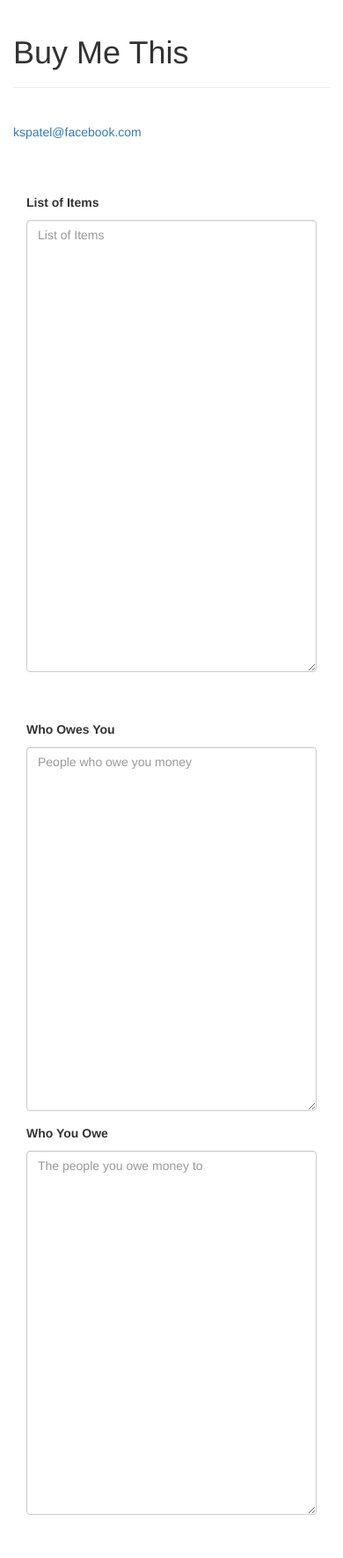
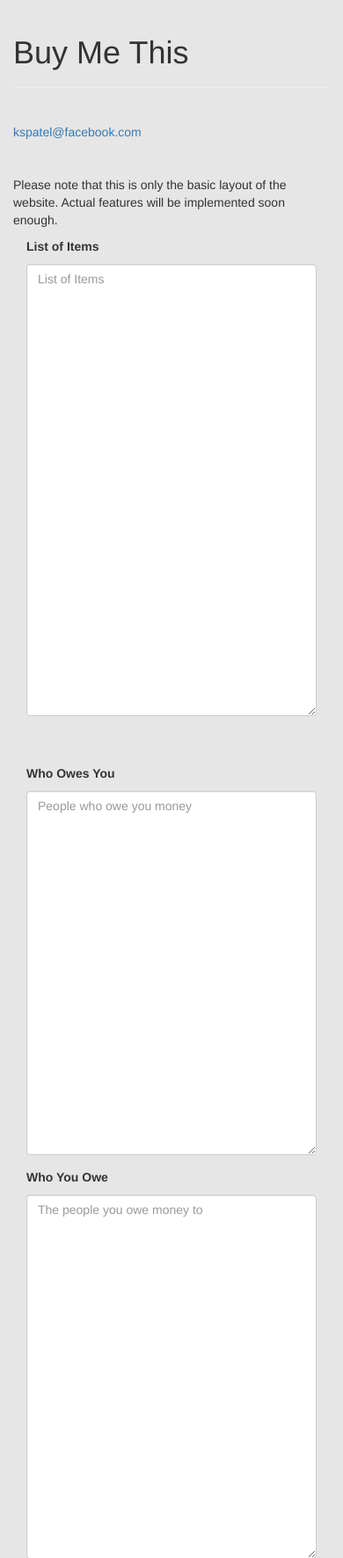
Before and after one commit to cellfoneguy/tartanhacks15, a Flask app: page / in a window 390 px wide. Shown: the top 1771 px of the page at 88% size. Run offline with Flask 2, Linux system fonts and the light colour scheme; some libraries are stand-ins or nearby versions.

Commit message:
Colors + comments

```diff
--- a/FlaskWebProject/templates/index.html
+++ b/FlaskWebProject/templates/index.html
@@ -8,7 +8,11 @@
 	<link href='http://fonts.googleapis.com/css?family=Ubuntu' rel='stylesheet' type='text/css'>
 	<script src="https://ajax.googleapis.com/ajax/libs/jquery/1.11.1/jquery.min.js"></script>
 	<script src="http://maxcdn.bootstrapcdn.com/bootstrap/3.2.0/js/bootstrap.min.js"></script>
-	<link href="assets/css/bootstrap-responsive.css" rel="stylesheet">
+	<style>
+		body{
+			background-color: #e6e6e6;
+		}
+	</style>
 </head>
 
 <body>
@@ -26,7 +30,9 @@
 	</div>
 	<div class="row"> <div class="col-md-12"> </br> </div> </div>
 	<div class="row"> <div class="col-md-12"> </br> </div> </div>
-	<div class="row"> <div class="col-md-12"> </br> </div> </div>
+	<div class="row"> <div class="col-md-12">
+		<p>Please note that this is only the basic layout of the website. 			Actual features will be implemented soon enough.</p>
+	</div> </div>
 	<div class="row-fluid">
 		<div class="col-md-10 col-md-offset-1">
 			<form role="form">
```
Also changed, not shown: FlaskWebProject/static/css/index.css (deleted, +0 -19 lines).
